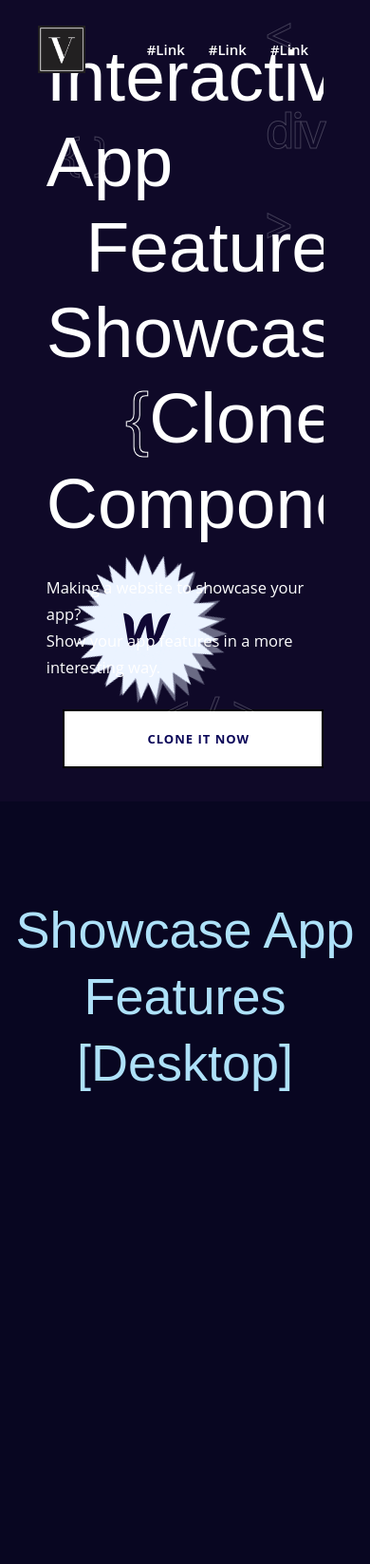
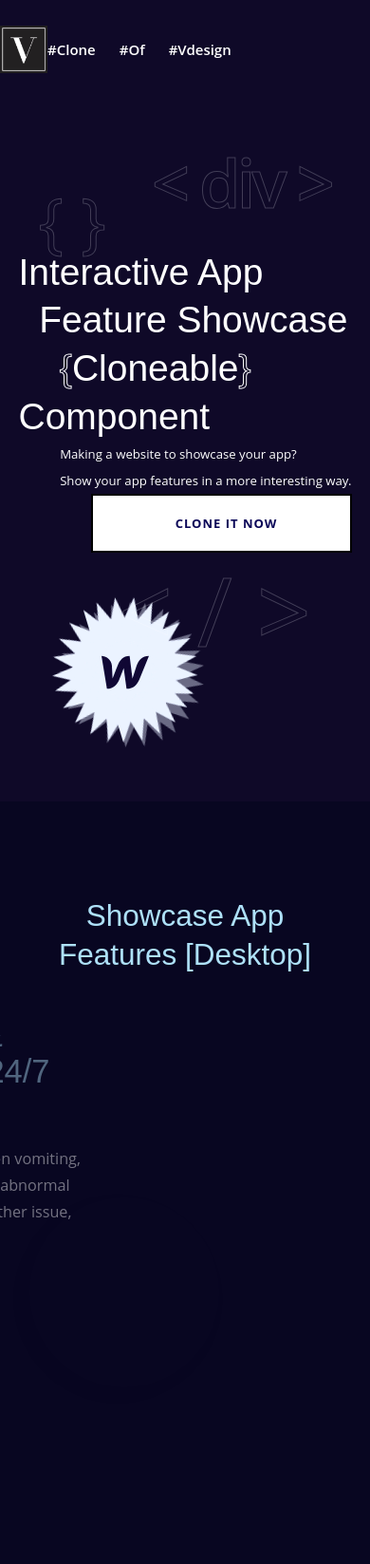
Before and after one commit to SetuBisht/videsigns-clone, a plain HTML site: page index.html in a window 390 px wide. Shown: the top 1647 px of the page at 95% size. Drawn offline with nearby package versions, Linux system fonts and the light colour scheme.

Commit message:
responsive component 1 and 3

```diff
--- a/index.html
+++ b/index.html
@@ -15,10 +15,10 @@
     <div class="root-container">
         <div class="navigation">
             <div class="navgation-data"><img class="icon" src="assets/icon.png" />
-                <div class="nav-right-wrapper"><a href="https://webflow.com/vimalanvijayasekaran" target="_blank"
-                        class="link cloneables">#Link</a><a href="https://videsigns.uk/" target="_blank"
-                        class="link">#Link
-                        </a><a href="mailto:hello@videsigns.uk" class="link">#Link</a></div>
+                <div class="nav-right-wrapper"><a href="" target="_blank"
+                        class="link cloneables">#clone</a><a href="" target="_blank"
+                        class="link">#of
+                        </a><a href="" class="link">#vdesign</a></div>
             </div>
 
         </div>
--- a/script.js
+++ b/script.js
@@ -125,9 +125,10 @@ const timeLine = gsap.timeline({
   scrollTrigger: {
     trigger: ".desktop",
     start: "top top",
-    end: () => "+=" + innerHeight * 3.2,
+    end: () => "+=" + window.innerHeight * 5,
     pin: ".desktop",
-    scrub: 2,
+    scrub: 3,
+    anticipatePin: true,
   },
 });
 
@@ -135,10 +136,11 @@ timeLine
   .to(".sticky1, .c1", {
     yPercent: "-20", // Start from the bottom
     opacity: 1,
+    duration: 2, // Fixed duration
   })
   .to(".image1", {
     yPercent: "-150",
-    duration: 5,
+    duration: 20,
     delay: 2,
   })
   .to(
@@ -146,58 +148,59 @@ timeLine
     {
       yPercent: "-20", // Move up
       opacity: 0,
+      duration: 2, // Fixed duration
     },
     "<" // Play this animation before the previous one ends
   )
   .to(".image2", {
     yPercent: "-200",
-    duration: 3,
+    duration: 20,
   })
   .to(
     ".sticky2, .c2",
     {
-      yPercent: "-20", // Start from the bottom
+      yPercent: "-50", // Start from the bottom
       opacity: 1,
-      duration: 5,
+      duration: 5, // Fixed duration
     },
-    6
+    "<"
   ) // Start after 6 seconds
   .to(
     ".sticky2, .c2",
     {
-      yPercent: "-20", // Move up
+      yPercent: "-50", // Move up
       opacity: 0,
-      duration: 5,
+      duration: 5, // Fixed duration
     },
-    11
+    6
   )
   .to(".sticky3, .c3", {
     yPercent: "-100", // Start from the bottom
     opacity: 1,
-    duration: 5,
+    duration: 5, // Fixed duration
   })
   .to(".sticky3, .c3", {
     yPercent: "-200", // Move up
     opacity: 0,
-    duration: 5,
+    duration: 5, // Fixed duration
   })
   .to(".sticky4, .c4", {
     yPercent: "-100", // Start from the bottom
     opacity: 1,
-    duration: 5,
+    duration: 5, // Fixed duration
   })
   .to(".sticky4, .c4", {
     yPercent: "-200", // Move up
     opacity: 0,
-    duration: 5,
+    duration: 5, // Fixed duration
   })
   .to(".sticky5, .c5", {
     yPercent: "-100", // Start from the bottom
     opacity: 1,
-    duration: 5,
+    duration: 5, // Fixed duration
   })
   .to(".sticky5, .c5", {
     yPercent: "-200", // Move up
     opacity: 0,
-    duration: 5,
+    duration: 5, // Fixed duration
   });
--- a/styles.css
+++ b/styles.css
@@ -19,6 +19,10 @@ body {
     -webkit-font-smoothing: antialiased;
     overflow: overlay;
     overflow-x: hidden;
+}
+.root-container {
+    width: 100%;
+    height: 100%;
 }
 .hero{
     display: flex;
@@ -544,3 +548,100 @@ body {
      font-size: 50px;
    }
 }
+
+/* mobile */
+
+@media only screen and (max-width: 800px) {
+    .navigation{
+        width: calc(100% - 126px);
+    }
+    .navgation-data{
+        padding-left:20px;
+        padding-right: 20px;
+    }
+    .headers{
+        width: 90%;
+    }
+    .h1.vim {
+        font-size: 10vw;
+        line-height: 1.3;
+    }
+    .button-container{
+        margin-top:0px;
+    }
+    .clone-button{
+        margin-top:0px;
+        min-width: 192px;
+        max-width: 192px;
+        width: 192px;
+    }
+    p {
+            font-size: 0.8em;
+            margin: 0 !important;
+    }
+        .spiral{
+            bottom:10%;
+        }
+    .bg{
+        font-size: 70px;
+        left: 6%;
+        bottom: 60%;
+    }
+    ._2 {
+        left: 30%;
+        bottom: 20%;
+        font-size: 100px;
+        line-height: 100px;
+    }
+    ._3{
+        left: 40%;
+        bottom: 70%;
+    }
+    .hero-content-wrapper.sticky{
+       display: flex;
+       justify-content:center;
+       align-items:center;
+    }
+    .h2{
+    margin-bottom: 35px;
+    font-size: 2.1em;
+    width: 80%;
+    }
+.footer {
+    padding-right: 0px;
+    padding-left: 0px;
+    text-align: left;
+}
+.container-2 {
+    padding-right: 15px;
+    padding-left: 15px;
+}
+    .footer-logo-link-2 {
+        height: 60px;
+        margin-bottom: 30px;
+    }
+    .footer-logo-link-2 img{
+        width: 100%;
+    }
+    .footer-flex-container-2{
+        display: -ms-grid;
+        display: grid;
+        -webkit-box-orient: vertical;
+        -webkit-box-direction: normal;
+        -webkit-flex-direction: column;
+        -ms-flex-direction: column;
+        flex-direction: column;
+        grid-auto-columns: 1fr;
+        grid-column-gap: 16px;
+        grid-row-gap: 23px;
+        -ms-grid-columns: 1fr;
+        grid-template-columns: 1fr;
+        -ms-grid-rows: auto auto;
+        grid-template-rows: auto auto;
+    }
+                .footer-heading-2 {
+                    margin-top: 20px;
+                    margin-bottom: 11px;
+                    font-size: 1.2em;
+                }
+}
```
